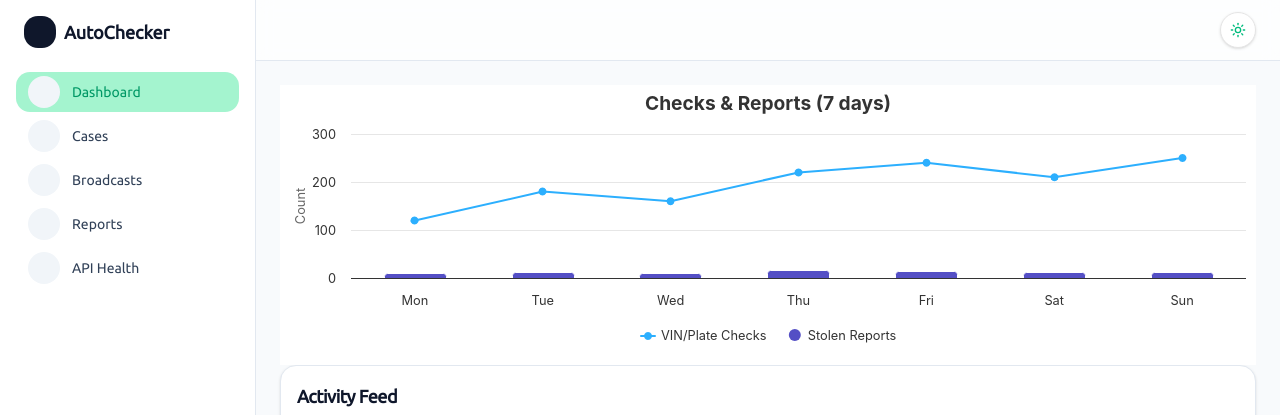
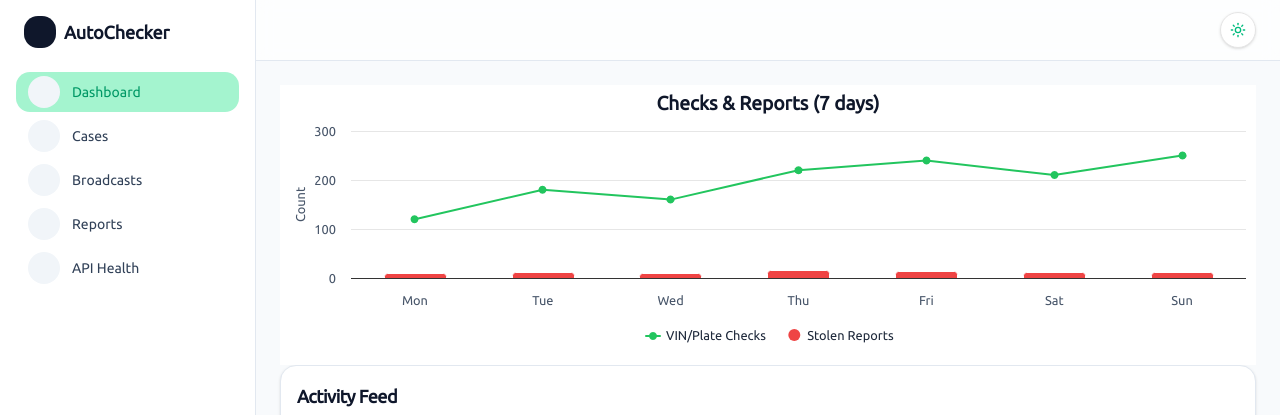
Before and after one commit to Autochecker-Limited/autochecker-dashboard, a Next.js app: page / in a window 1280 px wide. Shown: the top 415 px of the page. Built offline with nearby package versions, Linux system fonts and the light colour scheme; some icons are missing.

Commit message:
added dark mord on Checks chart

```diff
--- a/src/components/sections/dashboard/ChecksChart.tsx
+++ b/src/components/sections/dashboard/ChecksChart.tsx
@@ -2,38 +2,58 @@
 
 import * as React from "react";
 import { useMemo } from "react";
+import { useTheme } from "next-themes";
 import Highcharts from "highcharts";
-import HighchartsReact from 'highcharts-react-official';
+import HighchartsReact from "highcharts-react-official";
 
 const ChecksChart: React.FC = () => {
-    const options = useMemo<Highcharts.Options>(
-        () => ({
-            chart: { height: 280 },
-            title: { text: "Checks & Reports (7 days)" },
+    const { theme } = useTheme(); // "light" | "dark" | "system"
+
+    const options = useMemo<Highcharts.Options>(() => {
+        const isDark = theme === "dark";
+
+        return {
+            chart: {
+                height: 280,
+                backgroundColor: isDark ? "#0f172a" : "#ffffff", // slate-950 vs white
+                style: { fontFamily: "inherit" },
+            },
+            title: {
+                text: "Checks & Reports (7 days)",
+                style: { color: isDark ? "#f1f5f9" : "#0f172a" }, // slate-100 vs slate-900
+            },
             xAxis: {
                 categories: ["Mon", "Tue", "Wed", "Thu", "Fri", "Sat", "Sun"],
-                title: { text: undefined },
+                labels: { style: { color: isDark ? "#cbd5e1" : "#475569" } }, // slate-400 vs slate-600
             },
             yAxis: {
-                title: { text: "Count" },
+                title: {
+                    text: "Count",
+                    style: { color: isDark ? "#cbd5e1" : "#475569" },
+                },
+                labels: { style: { color: isDark ? "#cbd5e1" : "#475569" } },
             },
-            legend: { enabled: true },
+            legend: {
+                enabled: true,
+                itemStyle: { color: isDark ? "#e2e8f0" : "#1e293b" },
+            },
             credits: { enabled: false },
             series: [
                 {
                     name: "VIN/Plate Checks",
                     data: [120, 180, 160, 220, 240, 210, 250],
                     type: "line",
+                    color: "#22c55e", // emerald-500
                 },
                 {
                     name: "Stolen Reports",
                     data: [10, 12, 9, 15, 14, 11, 12],
                     type: "column",
+                    color: "#ef4444", // red-500
                 },
             ],
-        }),
-        []
-    );
+        };
+    }, [theme]);
 
     return <HighchartsReact highcharts={Highcharts} options={options} />;
 };
```
